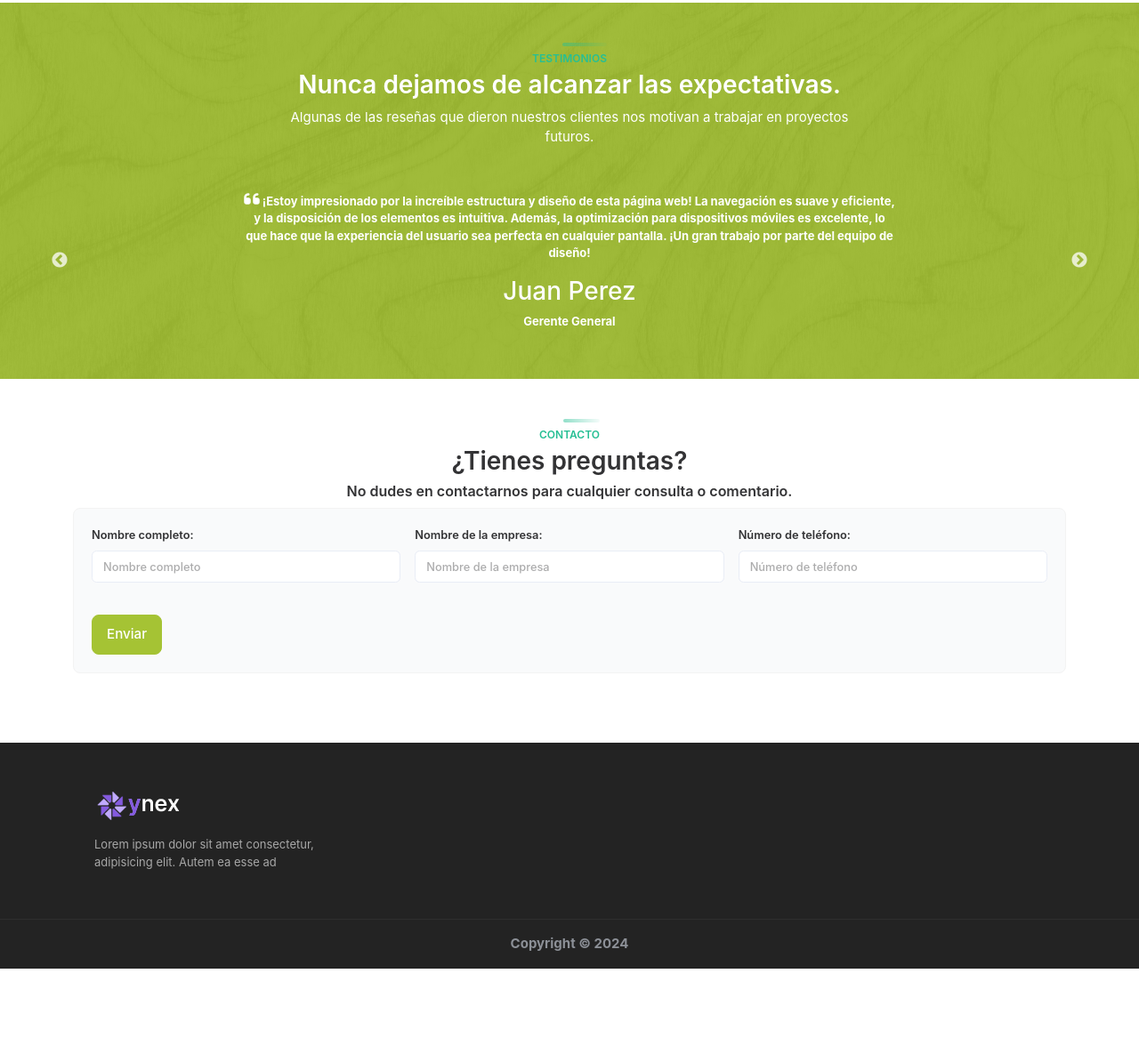
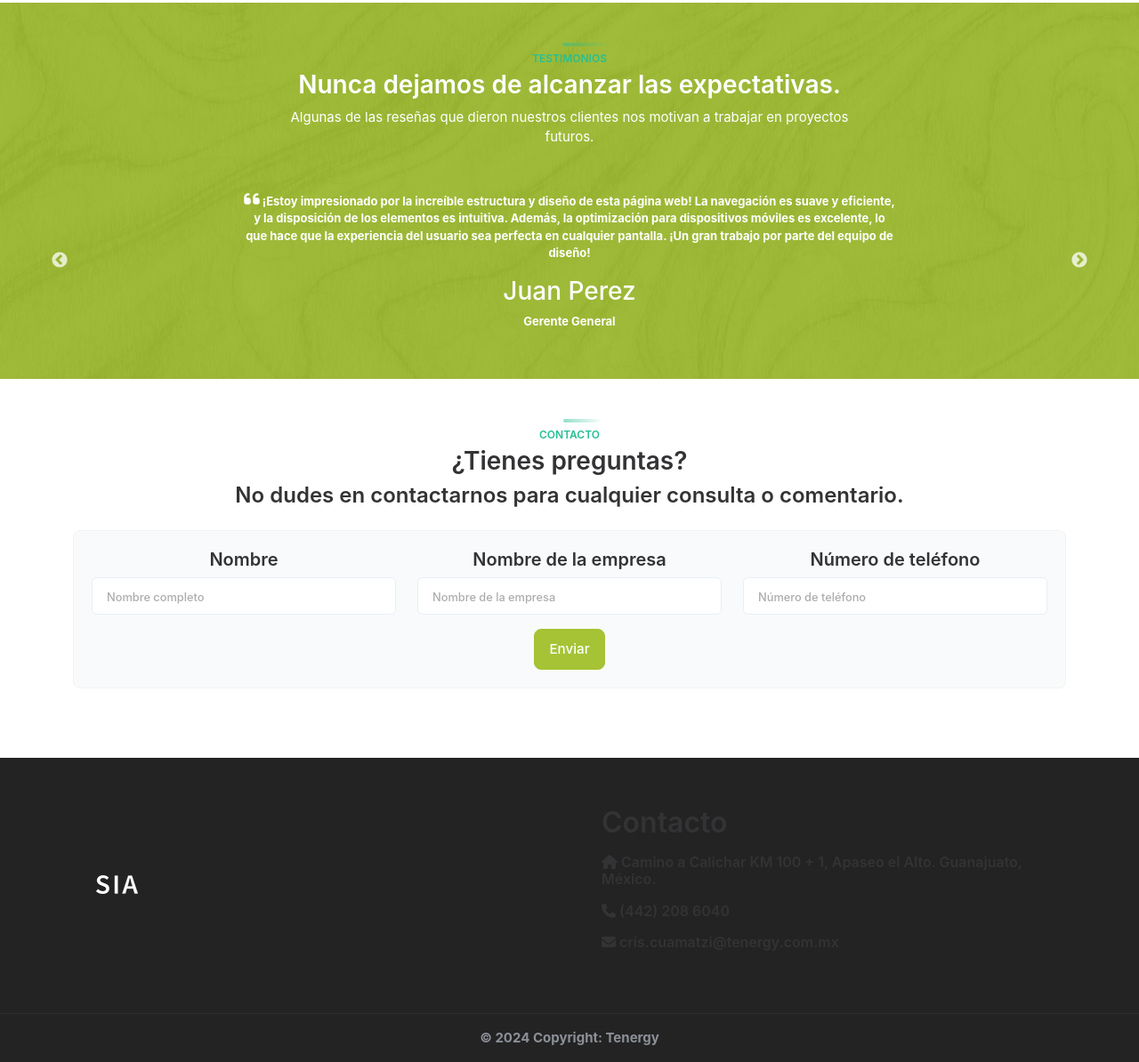
Before and after one commit to TenergyMX/SIA, a Django app: page / in a window 1280 px wide. Shown: the part 3480-4674 px from the top of the page at 89% size. Before the commit the page ends 4569 px from the top, so only its background shows below. Run offline with Django 4.2, Linux system fonts and the light colour scheme; some libraries are stand-ins or nearby versions; some web fonts are replaced.

Commit message:
update to home view

```diff
--- a/modules/templates/home/index.html
+++ b/modules/templates/home/index.html
@@ -54,8 +54,8 @@
                     <div class="header-element">
                         <div class="horizontal-logo">
                             <a href="/" class="header-logo" aria-label="Logo">
-                                <img src="{% static 'assets/images/brand-logos/toggle-logo.png' %}" alt="logo" class="toggle-logo" loading="lazy">
-                                <img src="{% static 'assets/images/brand-logos/toggle-dark.png' %}" alt="logo" class="toggle-dark" loading="lazy">
+                                <img src="" alt="logo" class="toggle-logo" loading="lazy">
+                                <img src="" alt="logo" class="toggle-logo" loading="lazy">
                             </a>
                         </div>
                     </div>
@@ -79,8 +79,8 @@
                         <div class="landing-logo-container">
                             <div class="horizontal-logo">
                                 <a href="/" class="header-logo" aria-label="index">
-                                    <img src="" alt="" class="desktop-logo">
-                                    <img src="" alt="" class="desktop-white">
+                                    <img src="{% static 'assets/images/brand-logos/logo.png' %}" alt="" class="desktop-logo">
+                                    <img src="{% static 'assets/images/brand-logos/logo.png' %}" alt="" class="desktop-white">
                                 </a>
                             </div>
                         </div>
@@ -99,6 +99,11 @@
                             <li class="slide">
                                 <a class="side-menu__item" href="#contact">
                                     <span class="side-menu__label">Contacto</span>
+                                </a>
+                            </li>
+                            <li class="slide">
+                                <a class="side-menu__item" href="/vehicles/">
+                                    <span class="side-menu__label">Inicio de sesión</span>
                                 </a>
                             </li>
                         </ul>
@@ -151,7 +156,7 @@
                 </section>
             </div>
             <!-- Modulos -->
-            <section class="section" id="">
+            <section class="section" id="login">
                 <div class="container">
                     <div class="row">
                         <div class="col-12 text-center">
@@ -378,8 +383,7 @@
                                         </span>
                                     </p>
                                     <p class="fs-13 mb-1">
-                                        Lorem ipsum dolor sit amet consectetur adipisicing elit.
-                                        Iure quos debitis aliquam .
+                                        Copyright 2024 TENERGY
                                     </p>
                                 </div>
                                 <div class="card-body py-2">
@@ -644,40 +648,27 @@
                     <p class="fs-12 fw-semibold text-success mb-1">
                         <span class="landing-section-heading">CONTACTO</span>
                     </p>
-                    <h3 class="fw-semibold mb-2">¿Tienes preguntas?</h3>
-                    <h6 class="fw-semibold mb-2">No dudes en contactarnos para cualquier consulta o comentario.</h6>
-                    <div class="row justify-content-center"></div>
-                    <div class="row text-start">
+                    <h3 class="fw-semibold mb-2 custom-heading">¿Tienes preguntas?</h3>
+                    <h4 class="fw-semibold mb-4 custom-heading">No dudes en contactarnos para cualquier consulta o comentario.</h4>
+                    <div class="row justify-content-center">
+                        <div class="col-12">
+                            <div class="card custom-card overflow-hidden section-bg border shadow-none">
+                                <div class="card-body">
+                                    <div class="row g-4">
+                                        <div class="col-md-4">
+                                            <h5 for="name" class="fw-semibold">Nombre</h5>
+                                            <input type="text" id="name" name="name" class="form-control form-control-lg" placeholder="Nombre completo" style="height: 40px;">
+                                        </div>
+                                        <div class="col-md-4">
+                                            <h5 for="name_company" class="fw-semibold">Nombre de la empresa</h5>
+                                            <input type="text" id="name_company" name="name_company" class="form-control form-control-lg" placeholder="Nombre de la empresa" style="height: 40px;">
+                                        </div>
+                                        <div class="col-md-4">
+                                            <h5 for="number_phone" class="fw-semibold">Número de teléfono</h5>
+                                            <input type="text" id="number_phone" name="number_phone" class="form-control form-control-lg" placeholder="Número de teléfono" style="height: 40px;">
+                                        </div>
 
-                        <div class="col-xxl-12 col-xl-12 col-lg-12 col-md-12 col-sm-12">
-                            <div class="card custom-card  overflow-hidden section-bg border overflow-hidden shadow-none">
-                                <div class="card-body">
-                                    <div class="row g-3">
-                                        <div class="col-4">
-                                            <div class="form-group">
-                                                <label for="contact-form--name" class="form-label ">
-                                                    Nombre completo:
-                                                </label>
-                                                <input type="text" name="name" class="form-control " id="contact-form--name" placeholder="Nombre completo">
-                                            </div>
-                                        </div>
-                                        <div class="col-4">
-                                            <div class="form-group">
-                                                <label for="contact-form--namecompany" class="form-label ">
-                                                    Nombre de la empresa:
-                                                </label>
-                                                <input type="text" name="namecompany" class="form-control " id="contact-form--namecompany" placeholder="Nombre de la empresa">
-                                            </div>
-                                        </div>
-                                        <div class="col-4">
-                                            <div class="form-group">
-                                                <label for="contact-form--number" class="form-label ">
-                                                    Número de teléfono:
-                                                </label>
-                                                <input type="text" name="number" class="form-control " id="contact-form--number" placeholder="Número de teléfono">
-                                            </div>
-                                        </div>
-                                        <div class="col-12">
+                                        <div class="col-12 mt-3">
                                             <button type="button" class="btn btn-lg btn-primary" aria-label="Enviar">
                                                 Enviar
                                             </button>
@@ -689,30 +680,41 @@
                     </div>
                 </div>
             </section>
-            <!-- x -->
-            <section class="section landing-footer text-fixed-white">
+
+             <!-- x -->
+             <section class="section landing-footer text-fixed-white">
                 <div class="container">
-                    <div class="row">
-                        <div class="col-md-4 col-sm-6 col-12 mb-md-0 mb-3">
+                    <div class="row align-items-center">
+                        <div class="col-md-6 col-sm-6 col-12 mb-md-0 mb-3 text-center text-md-start">
                             <div class="px-4">
-                                <p class="fw-semibold mb-3">
-                                    <a href="/" aria-label="index">
-                                        <img src="{% static 'assets/images/brand-logos/desktop-dark.png' %}" alt="nada" loading="lazy">
-                                    </a>
-                                </p>
-                                <p class="mb-0 op-6 fw-normal">Lorem ipsum dolor sit amet consectetur, adipisicing elit. Autem ea esse ad</p>
+                                <a href="" aria-label="index">
+                                    <img src="/static/assets/images/brand-logos/sia.png" alt="" class="desktop-white">
+                                </a>
                             </div>
                         </div>
-                        <div class=""></div>
-                        <div class=""></div>
+                        <div class="col-md-6 col-sm-6 col-12 mb-md-0 mb-3">
+                            <div class="px-4">
+                                <h2 class="fw-semibold mb-3">Contacto</h2>
+                                <h6 class="fw-semibold mb-3">
+                                    <i class="fas fa-home"></i> Camino a Calichar KM 100 + 1, Apaseo el Alto. Guanajuato, México.
+                                </h6>
+                                <h6 class="fw-semibold mb-3">
+                                    <i class="fas fa-phone"></i> (442) 208 6040
+                                </h6>
+                                <h6 class="fw-semibold mb-3">
+                                    <i class="fas fa-envelope"></i> cris.cuamatzi@tenergy.com.mx
+                                </h6>
+                            </div>
+                        </div>
                     </div>
                 </div>
             </section>
+
             <!-- x -->
             <div class="text-center landing-main-footer py-3">
                 <div class="text-muted fs-15">
-                    Copyright ©
-                    <span id="year">2024</span>
+                     © 2024
+                    <span id="year"> Copyright: Tenergy</span>
                 </div>
             </div>
             <!-- x -->
--- a/modules/views/main/views.py
+++ b/modules/views/main/views.py
@@ -42,6 +42,7 @@ def get_notifications(request):
     response = {"success": False, "data": []}
     context = user_data(request)
     company_id = context["company"]["id"]
+    print("esto contiene company_id", company_id)
     fecha_actual = datetime.now().date()
     current_year = datetime.today().year
     current_month = datetime.today().month
@@ -54,6 +55,32 @@ def get_notifications(request):
     if context["role"]["id"] not in roles_usuario:
         obj_vehicles = obj_vehicles.filter(responsible_id = context["user"]["id"])
 
+
+    obj_responsivas = Equipment_Tools_Responsiva.objects.filter(
+    responsible_equipment=context["user"]["id"]
+    )
+
+        # Notificaciones de estado "Solicitado"
+    for responsiva in obj_responsivas.filter(status_equipment='Solicitado'):
+        response["data"].append({
+            "alert": "warning",
+            "icon": "<i class=\"fa-solid fa-exclamation-triangle fs-18\"></i>",
+            "title": "Equipo solicitado",
+            "text": f"El equipo '{responsiva.equipment_name.equipment_name}' está en estado 'Solicitado'.",
+            "link": f"/equipment/info/{responsiva.equipment_name.id}/"
+        })
+
+    # Notificaciones de estado "No devuelto"
+    for responsiva in obj_responsivas.filter(status_equipment='No devuelto'):
+        response["data"].append({
+            "alert": "danger",
+            "icon": "<i class=\"fa-solid fa-exclamation-circle fs-18\"></i>",
+            "title": "Equipo no devuelto",
+            "text": f"El equipo '{responsiva.equipment_name.equipment_name}' no ha sido devuelto.",
+            "link": f"/equipment/info/{responsiva.equipment_name.id}/"
+        })
+
+
     # !   /-----------------------------------------------/
     # !  /  VEHICULOS   / INFO
     # ! /-----------------------------------------------/
@@ -61,6 +88,8 @@ def get_notifications(request):
     # !   /-----------------------------------------------/
     # !  /  VEHICULOS   / TENENCIA
     # ! /-----------------------------------------------/
+
+
     if 5 in access and access[5]["read"]:
         obj_tenencia = Vehicle_Tenencia.objects.filter(vehiculo__company_id=company_id)
 
```
Also changed, not shown: modules/templates/authentication/sing-in-cover.html (+24 -23 lines), static/assets/images/brand-logos/logo.png (added), static/assets/images/brand-logos/sia.png (added).
